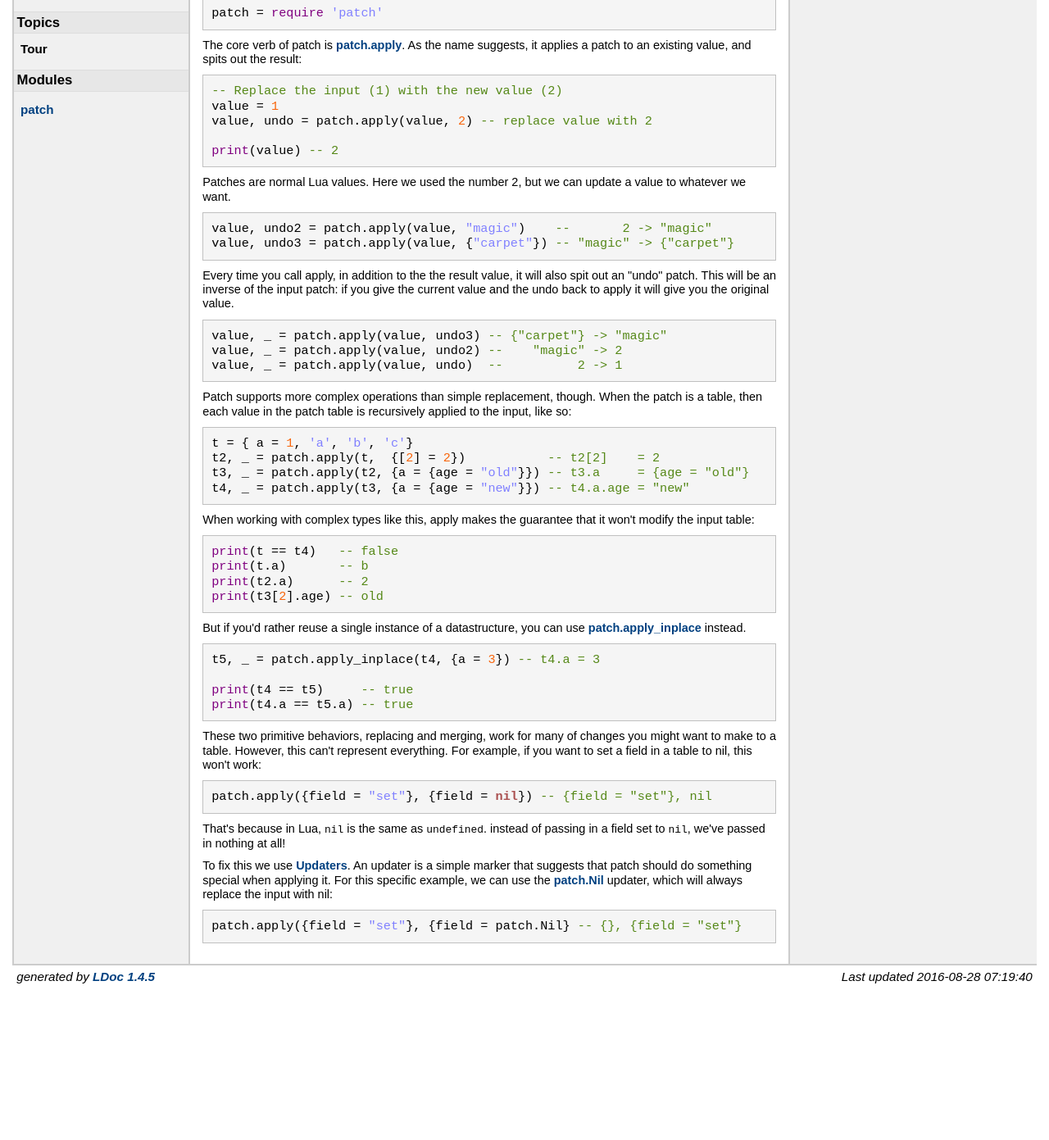
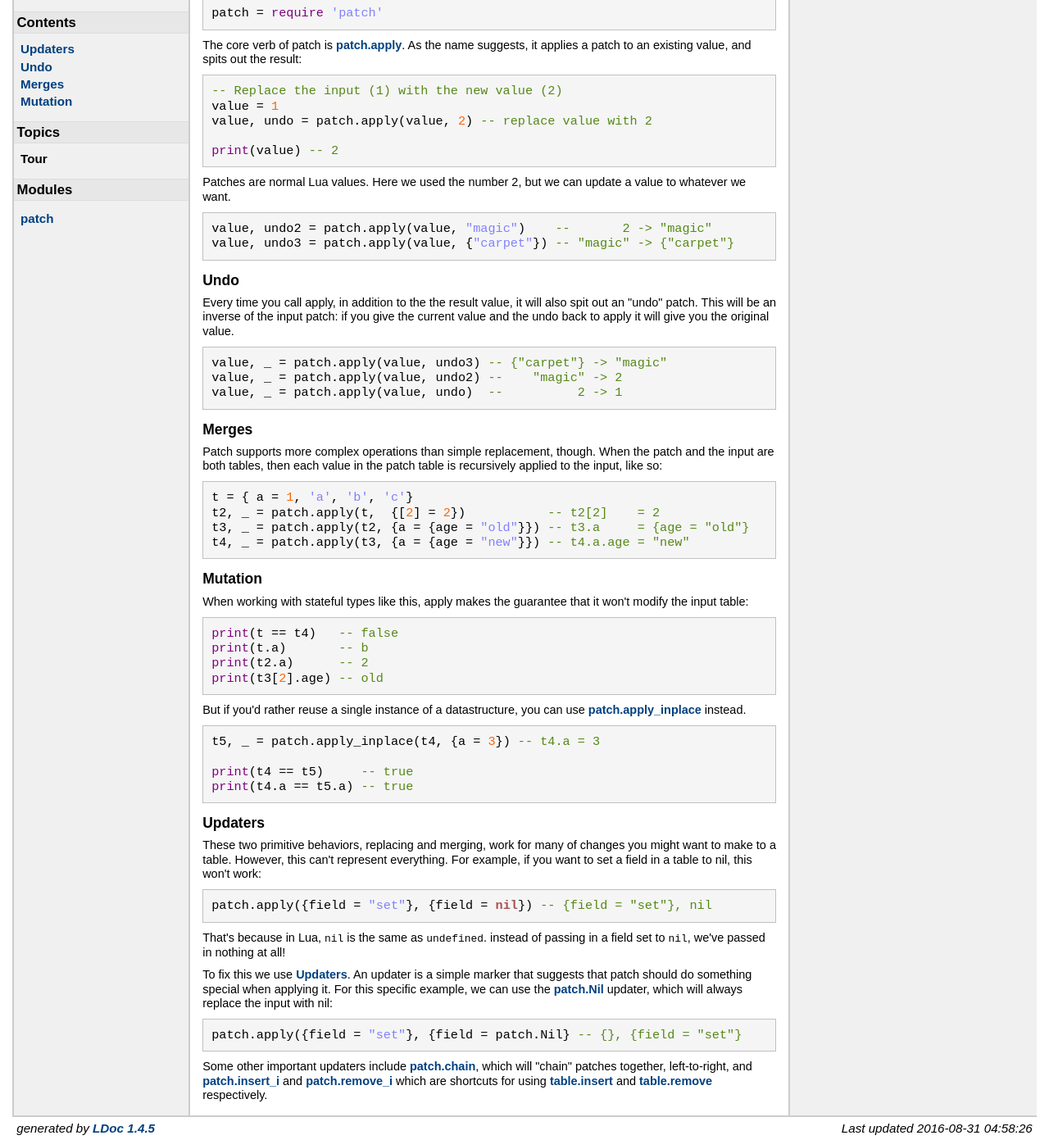
Before and after one commit to Alloyed/patch.lua, a plain HTML site: page topics/tour.md.html in a window 1280 px wide. Shown: the part 63-1454 px from the top of the page at 82% size. Before the commit the page ends 1269 px from the top, so only its background shows below. Drawn offline with Linux system fonts and the light colour scheme.

Commit message:
rebuild pages at 5a36d85 via CircleCI

```diff
--- a/topics/tour.md.html
+++ b/topics/tour.md.html
@@ -27,6 +27,13 @@
 <h1>patch.lua</h1>
 
 
+<h2>Contents</h2>
+<ul>
+<li><a href="#Updaters">Updaters</a></li>
+<li><a href="#Undo">Undo</a></li>
+<li><a href="#Merges">Merges</a></li>
+<li><a href="#Mutation">Mutation</a></li>
+</ul>
 
 
 <h2>Topics</h2>
@@ -68,6 +75,8 @@ value, undo2 = patch.apply(value, <span class="string">"magic"</span>)    <span
 </span>value, undo3 = patch.apply(value, {<span class="string">"carpet"</span>}) <span class="comment">-- "magic" -&gt; {"carpet"}</span>
 </pre>
 
+<p><a name="Undo"></a></p>
+<h3>Undo</h3>
 <p>Every time you call apply, in addition to the the result value, it will
 also spit out an "undo" patch. This will be an inverse of the input
 patch: if you give the current value and the undo back to
@@ -79,9 +88,11 @@ value, _ = patch.apply(value, undo3) <span class="comment">-- {"carpet"} -&gt; "
 </span>value, _ = patch.apply(value, undo)  <span class="comment">--          2 -&gt; 1</span>
 </pre>
 
+<p><a name="Merges"></a></p>
+<h3>Merges</h3>
 <p>Patch supports more complex operations than simple replacement, though.
-When the patch is a table, then each value in the patch table is
-recursively applied to the input, like so:</p>
+When the patch and the input are both tables, then each value in the
+patch table is recursively applied to the input, like so:</p>
 
 <pre>
 t = { a = <span class="number">1</span>, <span class="string">'a'</span>, <span class="string">'b'</span>, <span class="string">'c'</span>}
@@ -90,7 +101,9 @@ t2, _ = patch.apply(t,  {[<span class="number">2</span>] = <span class="number">
 </span>t4, _ = patch.apply(t3, {a = {age = <span class="string">"new"</span>}}) <span class="comment">-- t4.a.age = "new"</span>
 </pre>
 
-<p>When working with complex types like this, apply makes the
+<p><a name="Mutation"></a></p>
+<h3>Mutation</h3>
+<p>When working with stateful types like this, apply makes the
 guarantee that it won't modify the input table:</p>
 
 <pre>
@@ -110,6 +123,8 @@ t5, _ = patch.apply_inplace(t4, {a = <span class="number">3</span>}) <span class
 </span><span class="global">print</span>(t4.a == t5.a) <span class="comment">-- true</span>
 </pre>
 
+<p><a name="Updaters"></a></p>
+<h3>Updaters</h3>
 <p>These two primitive behaviors, replacing and merging, work for many of
 changes you might want to make to a table. However, this can't represent
 everything. For example, if you want to set a field in a table to nil,
@@ -122,22 +137,26 @@ patch.apply({field = <span class="string">"set"</span>}, {field = <span class="k
 <p>That's because in Lua, <code>nil</code> is the same as <code>undefined</code>. instead of
 passing in a field set to <code>nil</code>, we've passed in nothing at all!</p>
 
-<p>To fix this we use <a href="../index.html#updaters">Updaters</a>. An updater is a simple marker that suggests
-that patch should do something special when applying it. For this
-specific example, we can use the <a href="../index.html#Nil">patch.Nil</a> updater, which will always
-replace the input with nil:</p>
+<p>To fix this we use <a href="../index.html#updaters">Updaters</a>. An updater is a simple
+marker that suggests that patch should do something special when
+applying it. For this specific example, we can use the <a href="../index.html#Nil">patch.Nil</a>
+updater, which will always replace the input with nil:</p>
 
 <pre>
 patch.apply({field = <span class="string">"set"</span>}, {field = patch.Nil} <span class="comment">-- {}, {field = "set"}</span>
 </pre>
 
+<p>Some other important updaters include <a href="../index.html#chain">patch.chain</a>, which will "chain"
+patches together, left-to-right, and <a href="../index.html#insert_i">patch.insert_i</a> and
+<a href="../index.html#remove_i">patch.remove_i</a> which are shortcuts for using <a href="https://www.lua.org/manual/5.1/manual.html#pdf-table.insert">table.insert</a> and
+<a href="https://www.lua.org/manual/5.1/manual.html#pdf-table.remove">table.remove</a> respectively.</p>
 
 
 </div> <!-- id="content" -->
 </div> <!-- id="main" -->
 <div id="about">
 <i>generated by <a href="http://github.com/stevedonovan/LDoc">LDoc 1.4.5</a></i>
-<i style="float:right;">Last updated 2016-08-28 07:19:40 </i>
+<i style="float:right;">Last updated 2016-08-31 04:58:26 </i>
 </div> <!-- id="about" -->
 </div> <!-- id="container" -->
 </body>
```
Also changed, not shown: index.html (+41 -7 lines).
